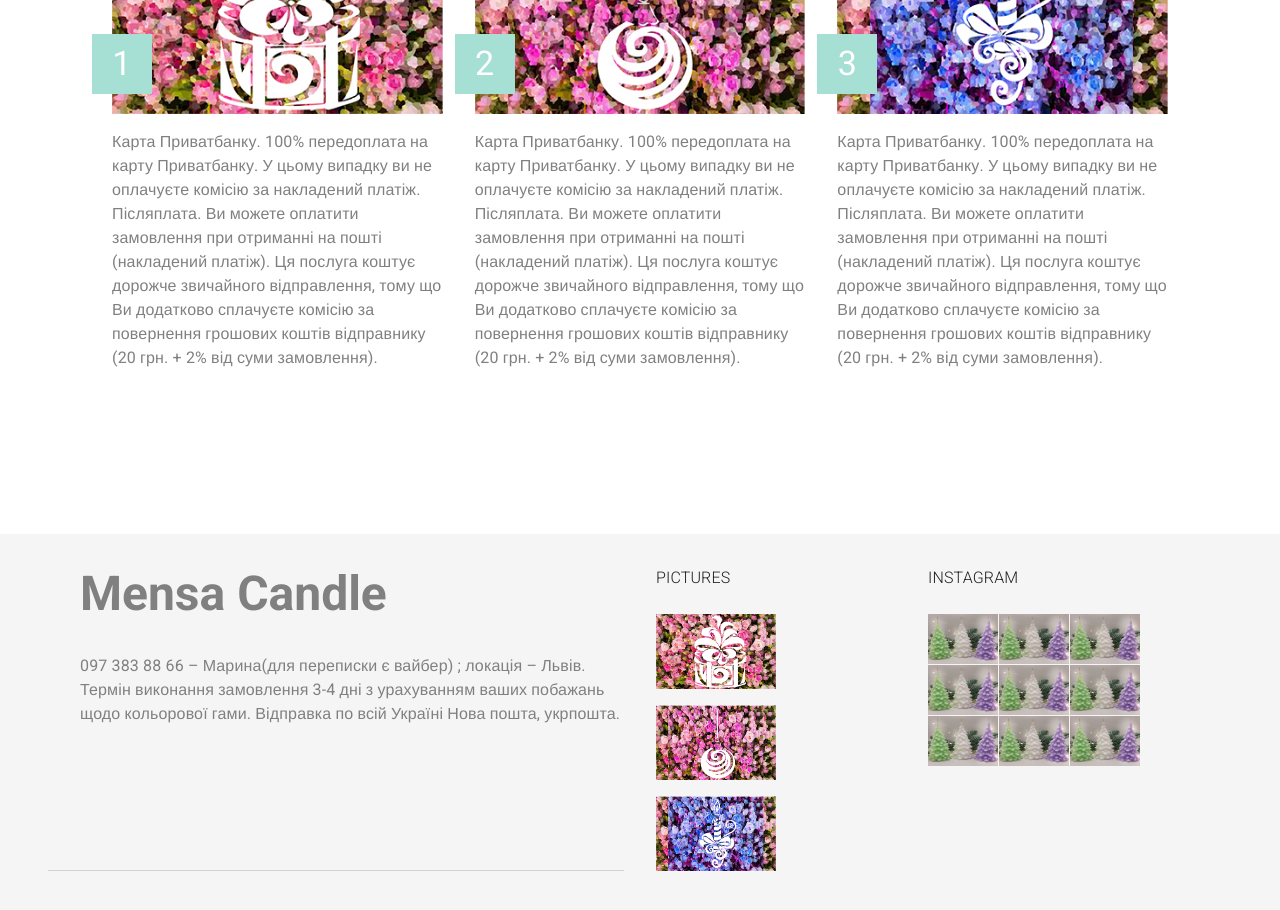
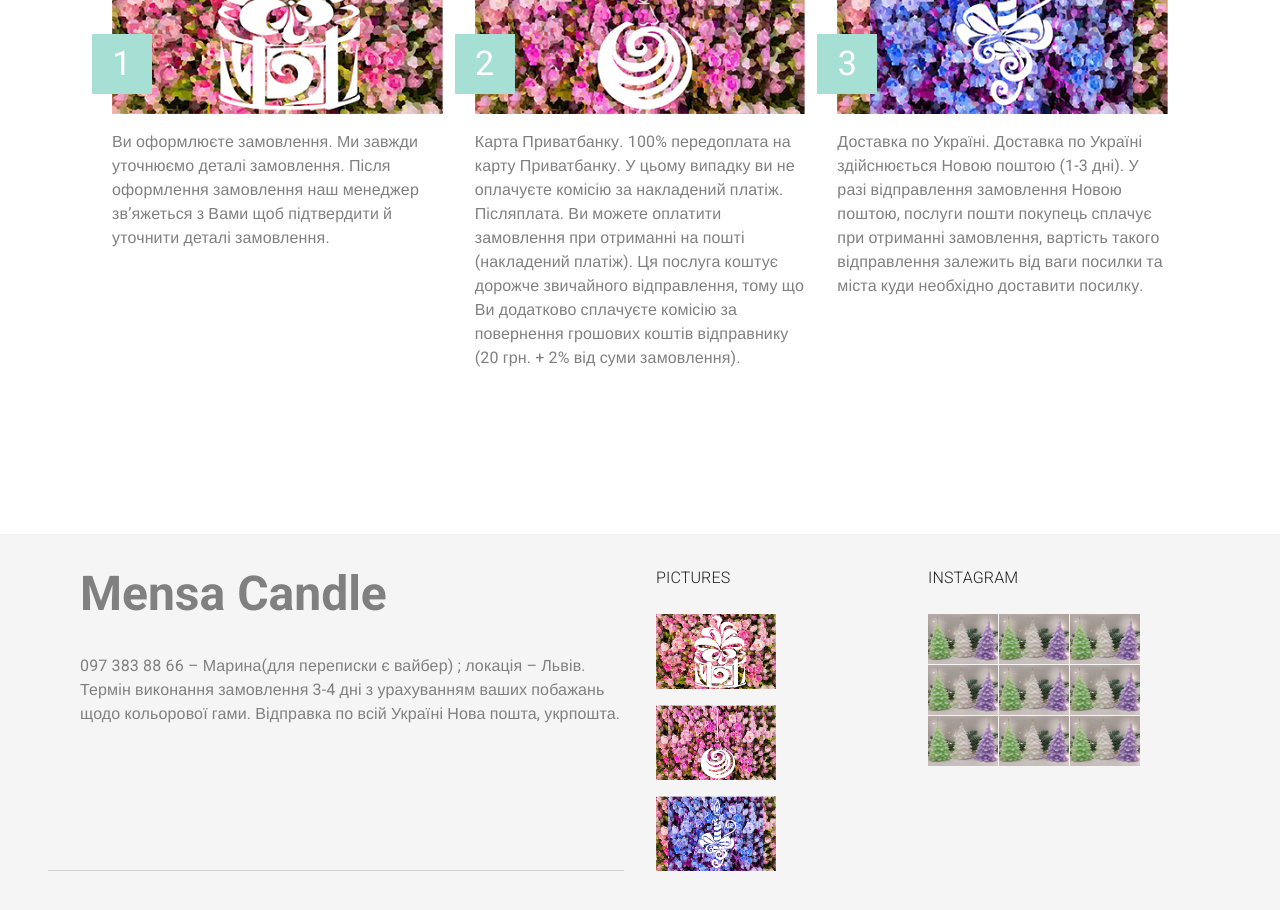
Before and after one commit to Iryna9992004/mensa-new-frontend, a Next.js app: page / in a window 1280 px wide. Shown: the part 2400-3310 px from the top of the page. Built offline with nearby package versions, Linux system fonts and the light colour scheme; a web font is replaced by a local one.

Commit message:
refactor contants payment section

```diff
--- a/src/widgets/payment-section/PaymentSection.tsx
+++ b/src/widgets/payment-section/PaymentSection.tsx
@@ -1,46 +1,7 @@
 import SectionWrapper from '@/shared/ui/SectionWrapper';
 import PaymentCard from './ui/PaymentCard';
 import { Box } from '@mui/material';
-
-import picture1 from '../../../public/assets/langing/pictures/1.jpg';
-import picture2 from '../../../public/assets/langing/pictures/2.jpg';
-import picture3 from '../../../public/assets/langing/pictures/3.jpg';
-
-const paymentCards = [
-  {
-    image: picture1,
-    alt: 'payment',
-    number: '1',
-    description: `Карта Приватбанку. 100% передоплата на карту Приватбанку. У цьому
-        випадку ви не оплачуєте комісію за накладений платіж. Післяплата. Ви
-        можете оплатити замовлення при отриманні на пошті (накладений платіж).
-        Ця послуга коштує дорожче звичайного відправлення, тому що Ви додатково
-        сплачуєте комісію за повернення грошових коштів відправнику (20 грн. +
-        2% від суми замовлення).`,
-  },
-  {
-    image: picture2,
-    alt: 'delivery',
-    number: '2',
-    description: `Карта Приватбанку. 100% передоплата на карту Приватбанку. У цьому
-        випадку ви не оплачуєте комісію за накладений платіж. Післяплата. Ви
-        можете оплатити замовлення при отриманні на пошті (накладений платіж).
-        Ця послуга коштує дорожче звичайного відправлення, тому що Ви додатково
-        сплачуєте комісію за повернення грошових коштів відправнику (20 грн. +
-        2% від суми замовлення).`,
-  },
-  {
-    image: picture3,
-    alt: 'deliver',
-    number: '3',
-    description: `Карта Приватбанку. 100% передоплата на карту Приватбанку. У цьому
-        випадку ви не оплачуєте комісію за накладений платіж. Післяплата. Ви
-        можете оплатити замовлення при отриманні на пошті (накладений платіж).
-        Ця послуга коштує дорожче звичайного відправлення, тому що Ви додатково
-        сплачуєте комісію за повернення грошових коштів відправнику (20 грн. +
-        2% від суми замовлення).`,
-  },
-];
+import { paymentCards } from './constants/payment-cards';
 
 const PaymentSection = () => {
   return (
--- /dev/null
+++ b/src/widgets/payment-section/constants/payment-cards.ts
@@ -0,0 +1,29 @@
+import picture1 from '../../../../public/assets/langing/pictures/1.jpg';
+import picture2 from '../../../../public/assets/langing/pictures/2.jpg';
+import picture3 from '../../../../public/assets/langing/pictures/3.jpg';
+
+export const paymentCards = [
+  {
+    image: picture1,
+    alt: 'payment',
+    number: '1',
+    description: `Ви оформлюєте замовлення. Ми завжди уточнюємо деталі замовлення. Після оформлення замовлення наш менеджер зв’яжеться з Вами щоб підтвердити й уточнити деталі замовлення.`,
+  },
+  {
+    image: picture2,
+    alt: 'delivery',
+    number: '2',
+    description: `Карта Приватбанку. 100% передоплата на карту Приватбанку. У цьому
+        випадку ви не оплачуєте комісію за накладений платіж. Післяплата. Ви
+        можете оплатити замовлення при отриманні на пошті (накладений платіж).
+        Ця послуга коштує дорожче звичайного відправлення, тому що Ви додатково
+        сплачуєте комісію за повернення грошових коштів відправнику (20 грн. +
+        2% від суми замовлення).`,
+  },
+  {
+    image: picture3,
+    alt: 'deliver',
+    number: '3',
+    description: `Доставка по Україні. Доставка по Україні здійснюється Новою поштою (1-3 дні). У разі відправлення замовлення Новою поштою, послуги пошти покупець сплачує при отриманні замовлення, вартість такого відправлення залежить від ваги посилки та міста куди необхідно доставити посилку.`,
+  },
+];
```
